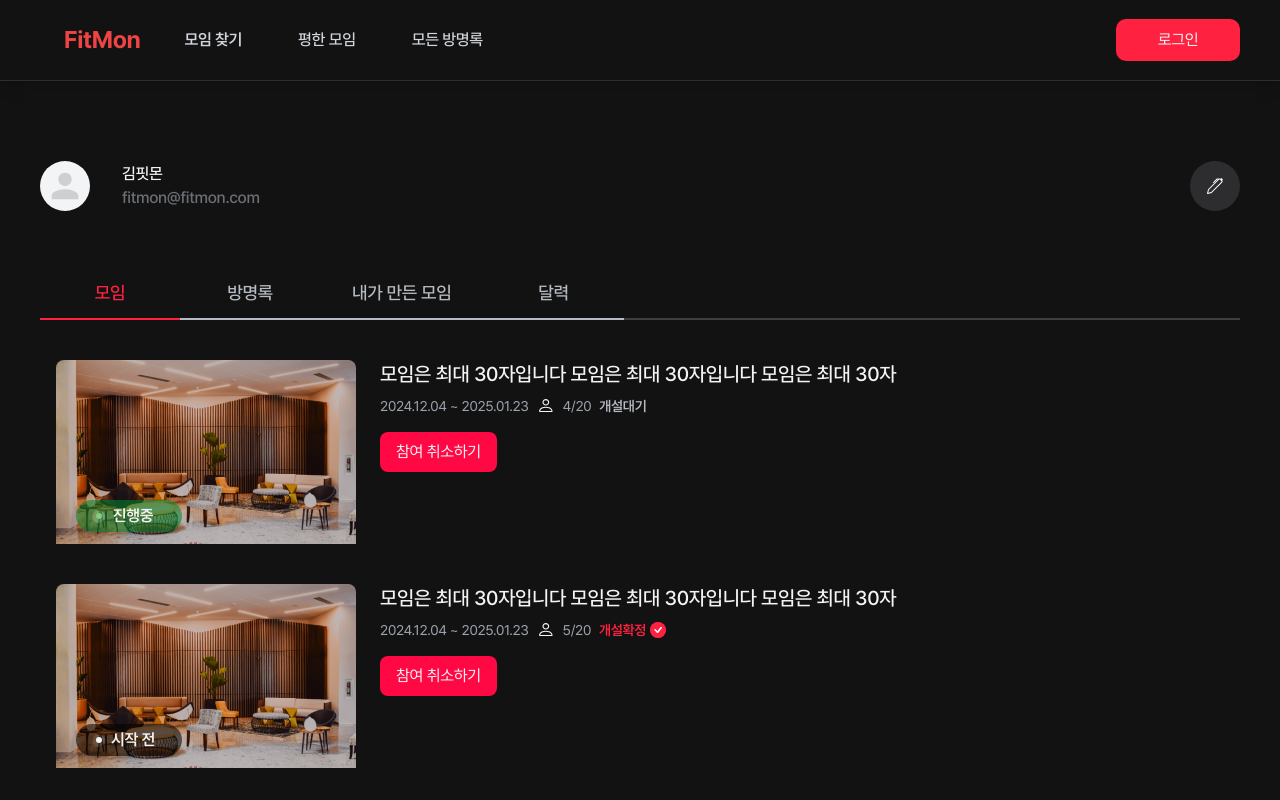
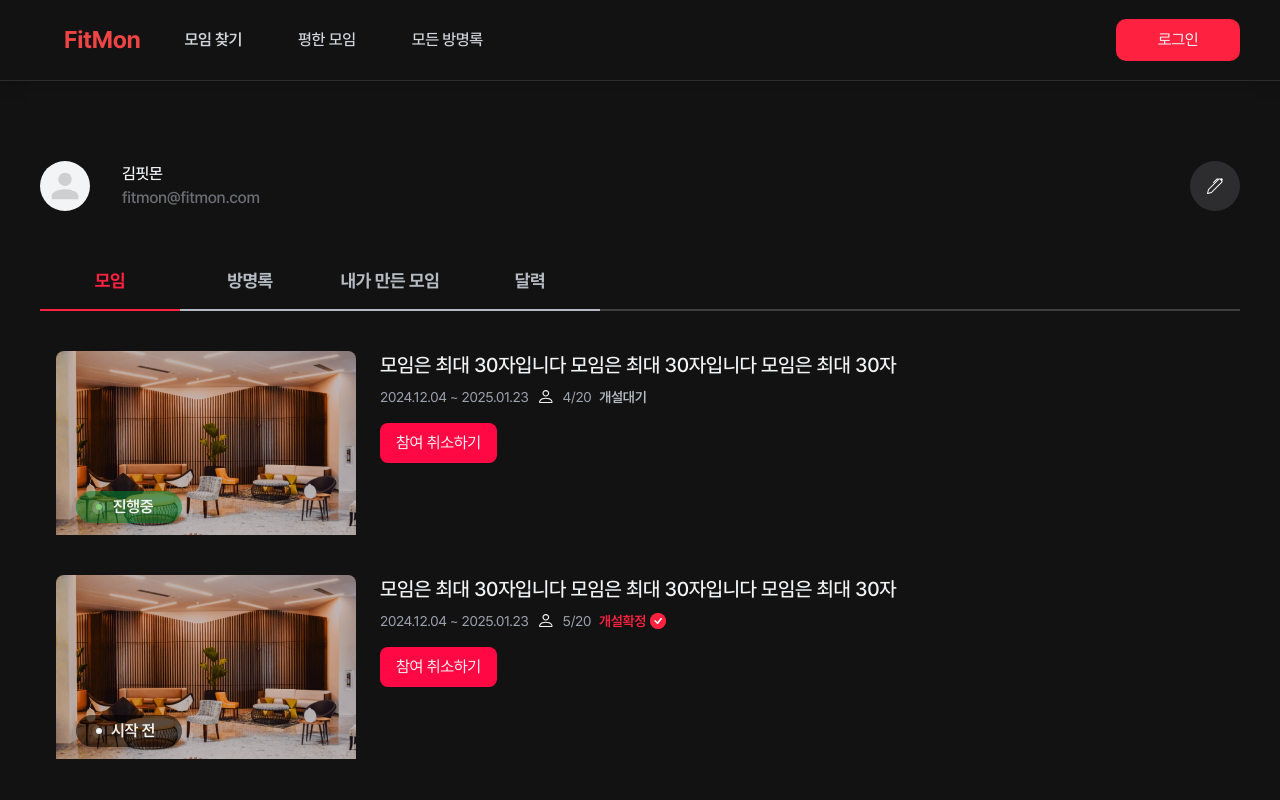
Before and after one commit to FESI06-project/-frontend, a Next.js app: page /mypage/1 in a window 1280 px wide. Built offline with nearby package versions, Linux system fonts and the light colour scheme; grey boxes are pictures that could not be loaded.

Commit message:
✨ feat: Tab 하단 마진 값 변경

```diff
--- a/src/components/common/Tab.tsx
+++ b/src/components/common/Tab.tsx
@@ -30,11 +30,11 @@ export default function Tab({
                 key={item.id}
                 onClick={() => handleTabClick(item.id)}
                 className={`
-                  px-[32px] py-3 text-[1.125rem] font-medium min-w-[140px] border-b-[2px]
+                  pb-[15px] text-[1.125rem] font-bold min-w-[140px] border-b-[2px]
                   ${
                     currentTab === item.id
-                    ? 'text-primary border-primary -mb-[2px]'
-                    : 'text-dark-700 border-dark-700 -mb-[2px]'
+                      ? 'text-primary border-primary -mb-[2px]'
+                      : 'text-dark-700 border-dark-700 -mb-[2px]'
                   }
                 `}
               >
```
